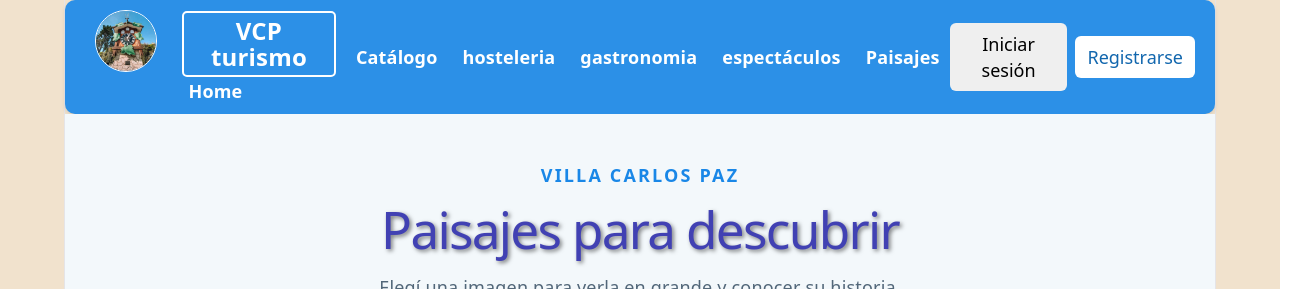
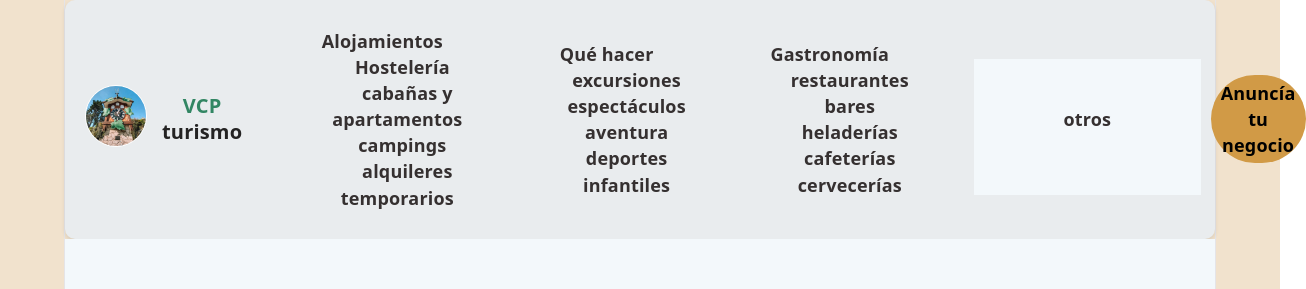
Before and after one commit to ignaciorodriguezbeis/pagina-vcp, a React (Vite) app in the folder pagina VCP/: page /paisajes in a window 1280 px wide. Shown: the top 289 px of the page, 1306 px wide, since content can reach past the window. Built offline with nearby package versions, Linux system fonts and the light colour scheme.

Commit message:
subiendo las modificasione de la nav

```diff
--- /dev/null
+++ b/pagina VCP/src/components/Alojamientos/alojamiento.jsx
@@ -0,0 +1,32 @@
+
+import React from "react";
+
+import "./alojamiento.css";
+
+function Alojamiento() {
+    return (
+        <div className="alojamiento-container">
+            <h1>Alojamientos</h1>
+            <div className="alojamiento-list">
+                <div className="alojamiento-item">
+                    <h2>Hotel</h2>
+                        <p>Descripción del hotel...</p>
+                </div>
+                <div className="alojamiento-item">
+                    <h2>Hostal</h2>
+                        <p>Descripción del hostal...</p>
+                </div>
+                <div className="alojamiento-item">
+                    <h2>Departamento</h2>
+                        <p>Descripción del departamento...</p>
+                </div>
+                <div className="alojamiento-item">
+                    <h2>Casa</h2>
+                        <p>Descripción de la casa...</p>
+                </div>
+            </div>
+        </div>
+    );
+}
+
+export default Alojamiento;
--- a/pagina VCP/src/components/Navbar/Login/login.jsx
+++ b/pagina VCP/src/components/Navbar/Login/login.jsx
@@ -1,98 +1,32 @@
 import { useState } from 'react';
 import './login.css';
+function Login() {
+    const [email, setEmail] = useState('');
+    const [password, setPassword] = useState('');
 
-function Login() {
-    const [isLoginOpen, setIsLoginOpen] = useState(false);
-    const [isRegisterOpen, setIsRegisterOpen] = useState(false);
-    const [error, setError] = useState('');
-    const [success, setSuccess] = useState('');
-
-    function closeLogin() {
-        setIsLoginOpen(false);
-        setError('');
-        setSuccess('');
-    }
-
-    function closeRegister() {
-        setIsRegisterOpen(false);
-        setError('');
-        setSuccess('');
-    }
-
-    function handleSubmit(event) {
-        event.preventDefault();
-        const formData = new FormData(event.currentTarget);
-
-        if (formData.get('password') !== formData.get('repeatPassword')) {
-            setSuccess('');
-            setError('Las contraseñas no coinciden.');
-            return;
-        }
-
-        setError('');
-        setSuccess('Registro completado correctamente.');
-        event.currentTarget.reset();
-    }
+    const handleSubmit = (e) => {
+        e.preventDefault();
+        // Handle login logic here
+    };
 
     return (
-        <>
-            <div className="login">
-                <button className="login-button" type="button" onClick={() => setIsLoginOpen(true)}>
-                    Iniciar sesión
-                </button>
-                <button className="register-button" type="button" onClick={() => setIsRegisterOpen(true)}>
-                    Registrarse
-                </button>
-            </div>
-
-            {isLoginOpen && (
-                <div className="login-overlay" role="presentation" onMouseDown={closeLogin}>
-                    <section className="login-modal" role="dialog" aria-modal="true" aria-labelledby="login-title" onMouseDown={(event) => event.stopPropagation()}>
-                        <button className="close-login" type="button" onClick={closeLogin} aria-label="Cerrar sesión">×</button>
-                        <h2 id="login-title">Iniciar sesión</h2>
-                        <form onSubmit={handleSubmit}>
-                            <div className="login-grid">
-                                <label>Email<input name="email" type="email" required /></label>
-                                <label>Contraseña<input name="password" type="password" required /></label>
-                            </div>
-                            {error && <p className="form-message error" role="alert">{error}</p>}
-                            {success && <p className="form-message success">{success}</p>}
-                            <button className="submit-login" type="submit">Iniciar sesión</button>
-                        </form>
-                    </section>
-                </div>
-            )}
-
-            {isRegisterOpen && (
-                <div className="register-overlay" role="presentation" onMouseDown={closeRegister}>
-                    <section className="register-modal" role="dialog" aria-modal="true" aria-labelledby="register-title" onMouseDown={(event) => event.stopPropagation()}>
-                        <button className="close-register" type="button" onClick={closeRegister} aria-label="Cerrar registro">×</button>
-                        <h2 id="register-title">Crear una cuenta</h2>
-                        <form onSubmit={handleSubmit}>
-                            <div className="register-grid">
-                                <label>Nombre<input name="firstName" type="text" required /></label>
-                                <label>Apellido<input name="lastName" type="text" required /></label>
-                                <label className="full-field">Email<input name="email" type="email" required /></label>
-                                <label>Contraseña<input name="password" type="password" minLength="6" required /></label>
-                                <label>Repetir contraseña<input name="repeatPassword" type="password" minLength="6" required /></label>
-                                <label>Fecha de nacimiento<input name="birthDate" type="date" required /></label>
-                                <label>Género<select name="gender" defaultValue="" required>
-                                    <option value="" disabled>Seleccioná una opción</option>
-                                    <option value="masculino">Masculino</option>
-                                    <option value="femenino">Femenino</option>
-                                    <option value="terian">Terian</option>
-                                    <option value="indefinido">Indefinido</option>
-                                    <option value="otros">Otros</option>
-                                </select></label>
-                            </div>
-                            {error && <p className="form-message error" role="alert">{error}</p>}
-                            {success && <p className="form-message success">{success}</p>}
-                            <button className="submit-register" type="submit">Registrarme</button>
-                        </form>
-                    </section>
-                </div>
-            )}
-        </>
+        <div className="login-container">
+            <form onSubmit={handleSubmit}>
+                <input
+                    type="email"
+                    placeholder="Email"
+                    value={email}
+                    onChange={(e) => setEmail(e.target.value)}
+                />
+                <input
+                    type="password"
+                    placeholder="Password"
+                    value={password}
+                    onChange={(e) => setPassword(e.target.value)}
+                />
+                <button type="submit">Login</button>
+            </form>
+        </div>
     );
 }
 
--- a/pagina VCP/src/components/Navbar/Navbar.css
+++ b/pagina VCP/src/components/Navbar/Navbar.css
@@ -1,5 +1,5 @@
  nav {
-    background-color: rgb(44, 144, 231);
+    background-color: rgb(233, 236, 238);
     display: flex;
     justify-content: space-between;
     align-items: center;
@@ -8,8 +8,8 @@
     border-radius: 10px;
  }
 
- nav a {
-    color: white;
+ .navbar a {
+    color: rgb(53, 48, 48);
     text-decoration: none;
     margin: 0 10px;
     font-weight: bold;
@@ -23,14 +23,15 @@
  }
 
  .logoname {
-    font-size: 24px;
+    font-size: 20px;
     font-weight: bold;
-    color: white;
+    color: rgb(36, 35, 35);
     text-decoration: none;
-    border: 2px solid white;
     padding: 5px 10px;
-    border-radius: 5px;
-    background-color: linear-gradient(to right, #456196, #2a5298);
+ }
+
+ .logoname-span {
+    color: #328663;
  }
 
  .logo {
@@ -40,3 +41,25 @@
     object-fit: cover;
     border: 1px solid white;
  }
+
+ .login-container {
+    display: flex;
+    align-items: center;
+    gap: 10px;
+ }
+
+ .login {
+    padding: 5px 10px;
+    background-color: #d19a46;
+    color: rgb(0, 0, 0);
+    border: none;
+    border-radius: 50px;
+    cursor: pointer;
+    transition: background-color 0.3s ease;
+    text-decoration: none;
+    font-weight: 600;
+ }
+
+ li {
+    list-style: none;
+ }
--- a/pagina VCP/src/components/Navbar/Navbar.jsx
+++ b/pagina VCP/src/components/Navbar/Navbar.jsx
@@ -2,7 +2,10 @@ import { Link } from 'react-router-dom';
 import './Navbar.css';
 import Login from './Login/login';
 import catalogo from '../Catalogo/catalogo';
-import hosteleria from '../Hosteleria/hosteleria';
+
+import hosteleria from '../Alojamientos/hosteleria';
+import alojamientos from '../Alojamientos/alojamiento';
+
 import gastronomia from '../Gastronomia/gastronomia';
 import espectaculos from '../Espectaculos/espectaculos';
 import paisajes from '../Paisajes/paisajes';
@@ -14,19 +17,86 @@ function Navbar() {
             <section>
                 <div>
                     <Link to="/"><img src={logo} alt="Logo" class="logo"></img></Link>
-                    <Link to="/" class="logoname">VCP turismo</Link>
+                    <Link to="/" class="logoname"><span class="logoname-span">VCP</span> turismo</Link>
                 </div>
-                <Link to="/">Home</Link>
+
             </section>
             <div class="navbar">
-                <Link to="/catalogo">Catálogo</Link>
-                <Link to="/hosteleria">hosteleria</Link>
-                <Link to="/gastronomia">gastronomia</Link>
-                <Link to="/espectaculos">espectáculos</Link>
-                <Link to="/paisajes">Paisajes</Link>
+                <ul class="alojamientos-container">
+                    <li class="alojamientos-dropdown">
+                        <Link to="/alojamientos">Alojamientos</Link>
+                        <ul>
+                            <li>
+                                <Link to="/hosteleria">Hostelería</Link>
+                            </li>
+                            <li>
+                                <Link to="/cabaña-apart">cabañas y apartamentos</Link>
+                            </li>
+                            <li>
+                                <Link to="/campings">campings</Link>
+                            </li>
+                            <li>
+                                <Link to="/alquileres">alquileres temporarios</Link>
+                            </li>
+                        </ul>
+                    </li>
+                </ul>
+                <ul class="actividades-container">
+                    <li class="actividades-dropdown">
+                        <Link to="/actividades">Qué hacer</Link>
+                        <ul>
+                            <li>
+                                <Link to="/excursion">excursiones</Link>
+                            </li>
+                            <li>
+                                <Link to="/espectaculos">espectáculos</Link>
+                            </li>
+                            <li>
+                                <Link to="/aventura">aventura</Link>
+                            </li>
+                            <li>
+                                <Link to="/deportes">deportes</Link>
+                            </li>
+                            <li>
+                                <Link to="/infantil">infantiles</Link>
+                            </li>
+                        </ul>
+                    </li>
+                </ul>
+
+                <ul class="gastronomia-container">
+                    <li class="gastronomia-dropdown">
+                        <Link to="/gastronomia">Gastronomía</Link>
+                        <ul>
+                            <li>
+                                <Link to="/restaurantes">restaurantes</Link>
+                            </li>
+                            <li>
+                                <Link to="/bares">bares</Link>
+                            </li>
+                            <li>
+                                <Link to="/heladerias">heladerías</Link>
+                            </li>
+                            <li>
+                                <Link to="/cafeterias">cafeterías</Link>
+                            </li>
+                            <li>
+                                <Link to="/cervecerias">cervecerías</Link>
+                            </li>
+                        </ul>
+                    </li>
+                </ul>
+                <ul class="otros-container">
+                    <li class="otros-dropdown">
+                        <Link to="/otros" class="paisajes">otros</Link>
+                    </li>
+                </ul>
+
             </div>
 
-            <Login></Login>
+            <div class="login-container">
+                <Link to="/login" class="login">Anuncía tu negocio</Link>
+            </div>
 
         </nav>
     )
```
Also changed, not shown: pagina VCP/src/assets/img/vcp-postal.webp (added), pagina VCP/src/components/Alojamientos/alojamiento.css (added), pagina VCP/src/components/Alojamientos/hosteleria.css (added), pagina VCP/src/components/Alojamientos/hosteleria.jsx (renamed from pagina VCP/src/components/Hosteleria/hosteleria.jsx).
